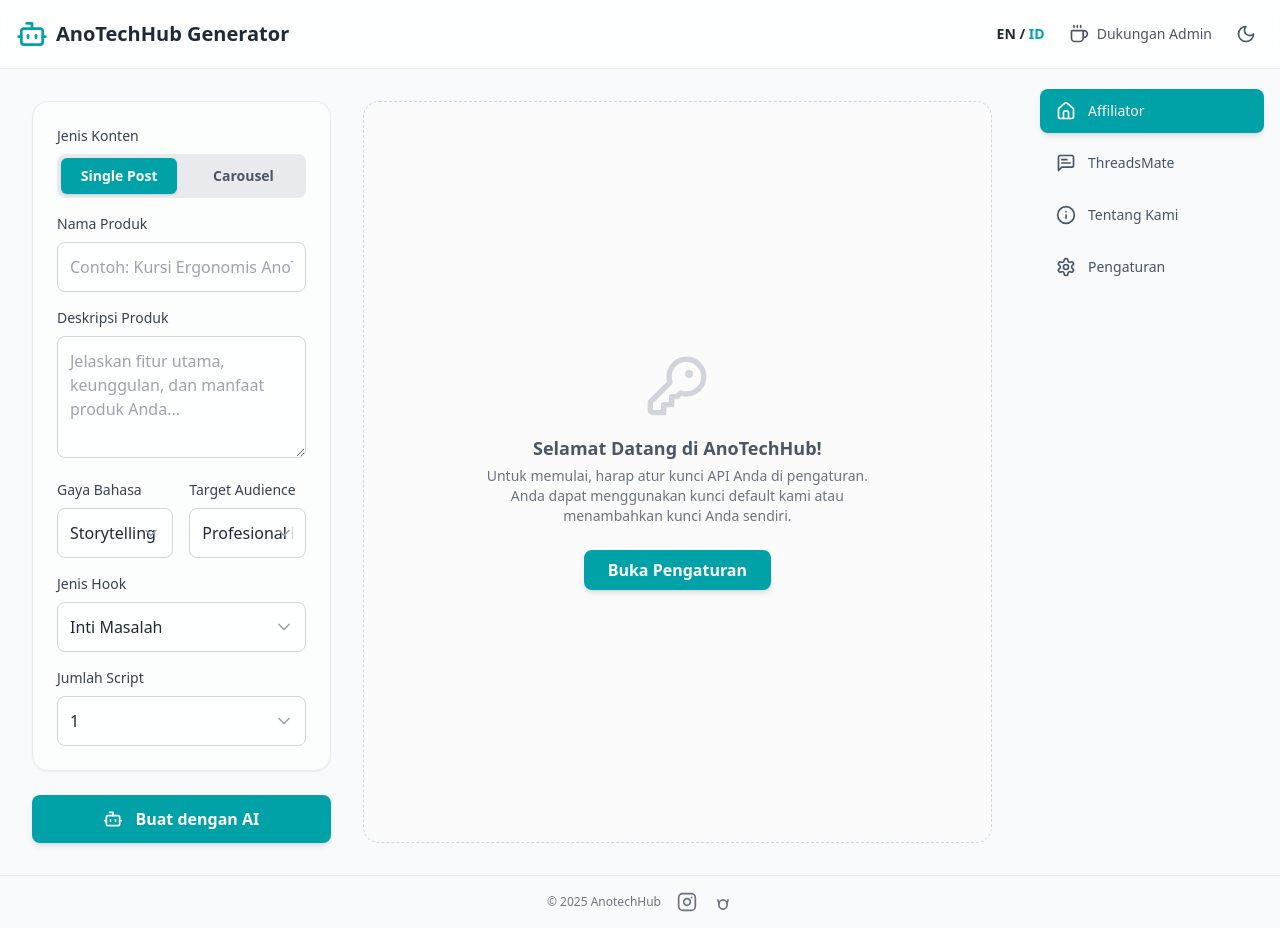
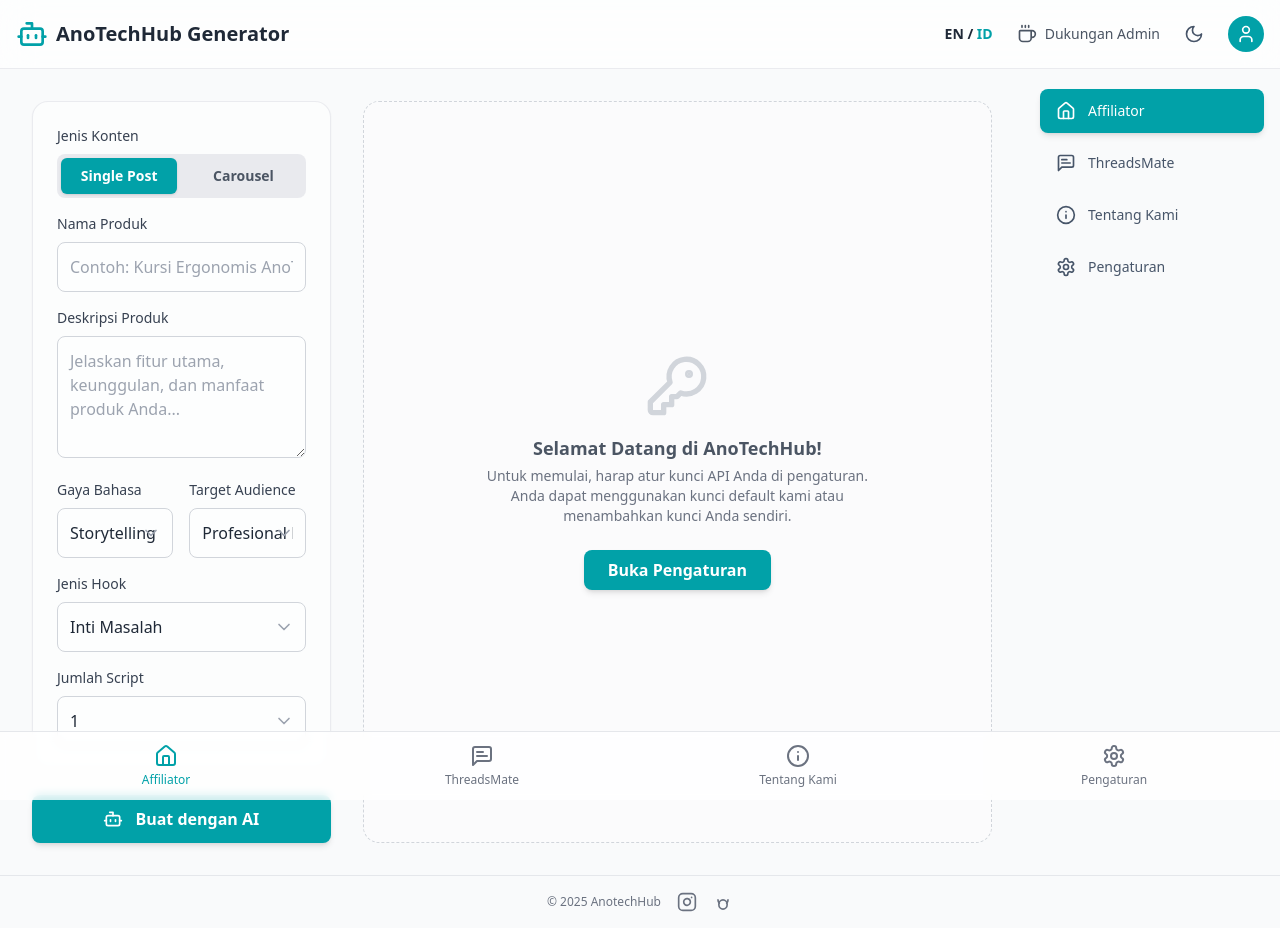
Before and after one commit to anotechhub/anotechhub-affiliator-dev, a React (Create React App) app: page / in a window 1280 px wide. Built offline with nearby package versions, Linux system fonts and the light colour scheme.

Commit message:
resolved header

```diff
--- a/src/components/BottomNavBar.js
+++ b/src/components/BottomNavBar.js
@@ -13,7 +13,8 @@
     ];
 
     return (
-        <div className="fixed bottom-0 left-0 right-0 bg-white/80 dark:bg-slate-900/80 backdrop-blur-sm border-t border-gray-200 dark:border-slate-800 shadow-t-md p-2 flex justify-around items-center z-20 lg:hidden">
+        // PASTIKAN CLASS DI BAWAH INI SUDAH BENAR
+        <div className="fixed bottom-0 left-0 right-0 bg-white/80 dark:bg-slate-900/80 backdrop-blur-sm border-t border-gray-200 dark:border-slate-800 shadow-t-md p-2 flex justify-around items-center z-20 hide-on-desktop">
             {navItems.map(item => (
                 <button
                     key={item.id}
--- a/src/components/Header.js
+++ b/src/components/Header.js
@@ -1,9 +1,10 @@
+// src/components/Header.js
 import React from 'react';
 import { Bot, Sun, Moon, Coffee, User } from 'lucide-react';
 
 const Header = ({ theme, setTheme, language, setLanguage, uiText, onLogoClick, onUserClick }) => (
-    // Perubahan ada di baris di bawah ini: z-10 diubah menjadi z-40
-    <header className="flex items-center justify-between p-4 border-b dark:border-slate-800 border-gray-200/80 sticky top-0 bg-white/70 dark:bg-slate-900/70 backdrop-blur-lg z-40">
+    // PERUBAHAN 1: z-index dinaikkan menjadi z-50 untuk memastikan ini lapisan teratas
+    <header className="flex items-center justify-between p-4 border-b dark:border-slate-800 border-gray-200/80 sticky top-0 bg-white/70 dark:bg-slate-900/70 backdrop-blur-lg z-50">
         <button onClick={onLogoClick} className="flex items-center gap-2">
             <Bot className="w-8 h-8 text-custom-teal"/>
             <h1 className="text-lg sm:text-xl font-bold text-gray-800 dark:text-white">AnoTechHub <span className="hidden sm:inline">Generator</span></h1>
@@ -19,7 +20,8 @@
             <button onClick={() => setTheme(theme === 'light' ? 'dark' : 'light')} className="p-2 rounded-full hover:bg-gray-200 dark:hover:bg-slate-700 transition-colors">
                 {theme === 'light' ? <Moon className="w-5 h-5 text-slate-600" /> : <Sun className="w-5 h-5 text-yellow-400" />}
             </button>
-            <button onClick={onUserClick} className="lg:hidden w-9 h-9 bg-custom-teal rounded-full flex items-center justify-center">
+            {/* PERUBAHAN 2: Class 'lg:hidden' dihapus agar ikon ini selalu tampil */}
+            <button onClick={onUserClick} className="w-9 h-9 bg-custom-teal rounded-full flex items-center justify-center">
                 <User className="w-5 h-5 text-white" />
             </button>
         </div>
```
